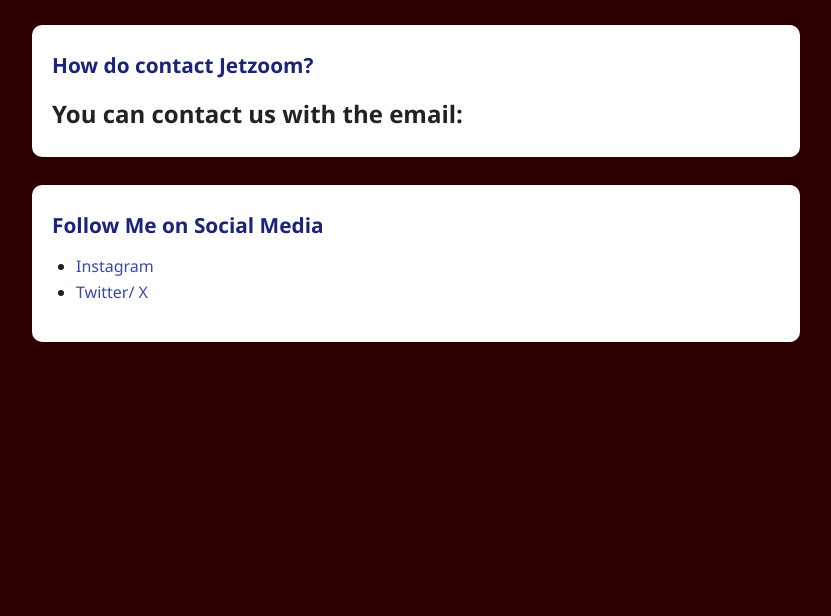
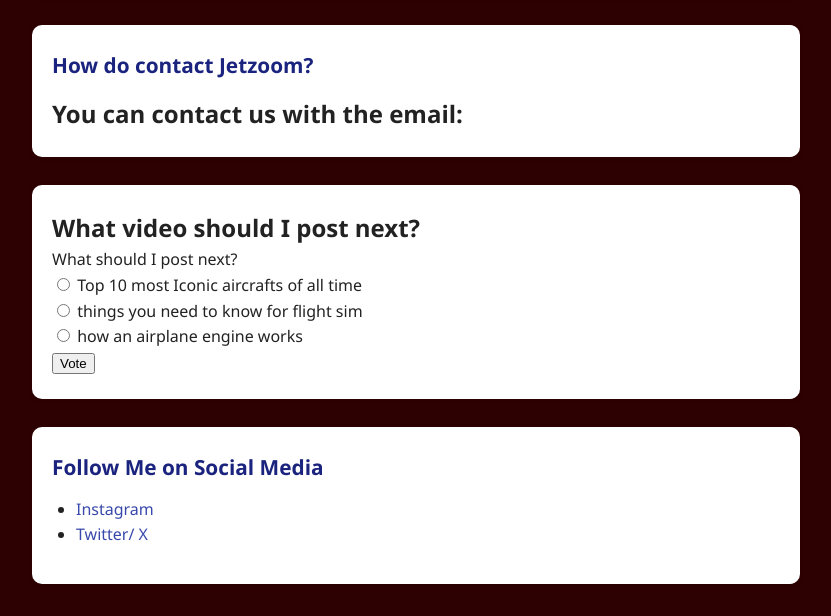
Before and after one commit to Jetzoom-studios/JetzoomStudios, a plain HTML site: page index.html in a window 1280 px wide. Shown: the part 2717-3333 px from the top of the page, without its empty margins (224-1055 px from the left). Before the commit the page ends 3091 px from the top, so only its background shows below. Drawn offline with Linux system fonts and the light colour scheme.

Commit message:
Update index.html

```diff
--- a/index.html
+++ b/index.html
@@ -43,7 +43,6 @@
             <ul>
                 <li><a href="#">Home</a></li>
                 <li><a href="https://www.youtube.com/@JetZoomofficialstudios">My YouTube channel</a></li>
-                <li><a href="page2.html">Jetzoom studios Q&A</a></li>
                 <li><a href="jetzoombutterlanding.html">JetzoomButterLanding Official Information</a></li>
                 <li><a href="https://en.wikipedia.org/wiki/Aviation">Aviation Wiki</a></li>
                 <li><a href="https://docs.google.com/forms/d/e/1FAIpQLScG2cNbCiIuWjU0cM5sL1l3G2B-XUfTRyci8nv_JN3p-rOHVA/viewform?pli=1&fbzx=3686407512613732567">Ask me questions</a></li
@@ -83,6 +82,25 @@
         </section>
 
         <section>
+
+            <h1>What video should I post next?</h1>
+
+              <form id="poll-form">
+    <p>What should I post next?</p>
+    <input type="radio" id="red" name="color" value="red">
+    <label for="red">Top 10 most Iconic aircrafts of all time</label><br>
+    <input type="radio" id="blue" name="color" value="blue">
+    <label for="blue">things you need to know for flight sim</label><br>
+    <input type="radio" id="green" name="color" value="green">
+    <label for="green">how an airplane engine works</label><br>
+    <button type="submit">Vote</button>
+</form>
+<div id="results">
+
+        </section>
+
+
+        <section>
             <h3>Follow Me on Social Media</h3>
             <ul>
                 <li><a href="https://www.instagram.com/jetzoom_studiosoffical/">Instagram</a></li>
@@ -94,5 +112,7 @@
             </ul>
         </section>
     </main>
+
+</div>
 </body>
 </html>
```
